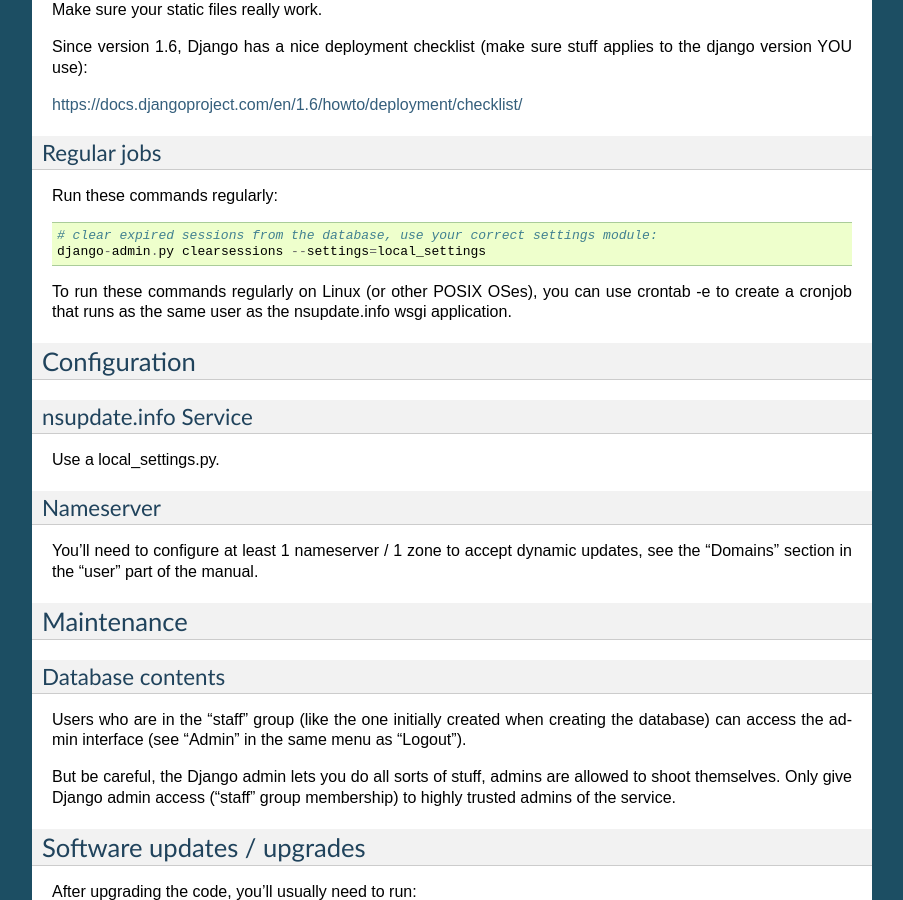
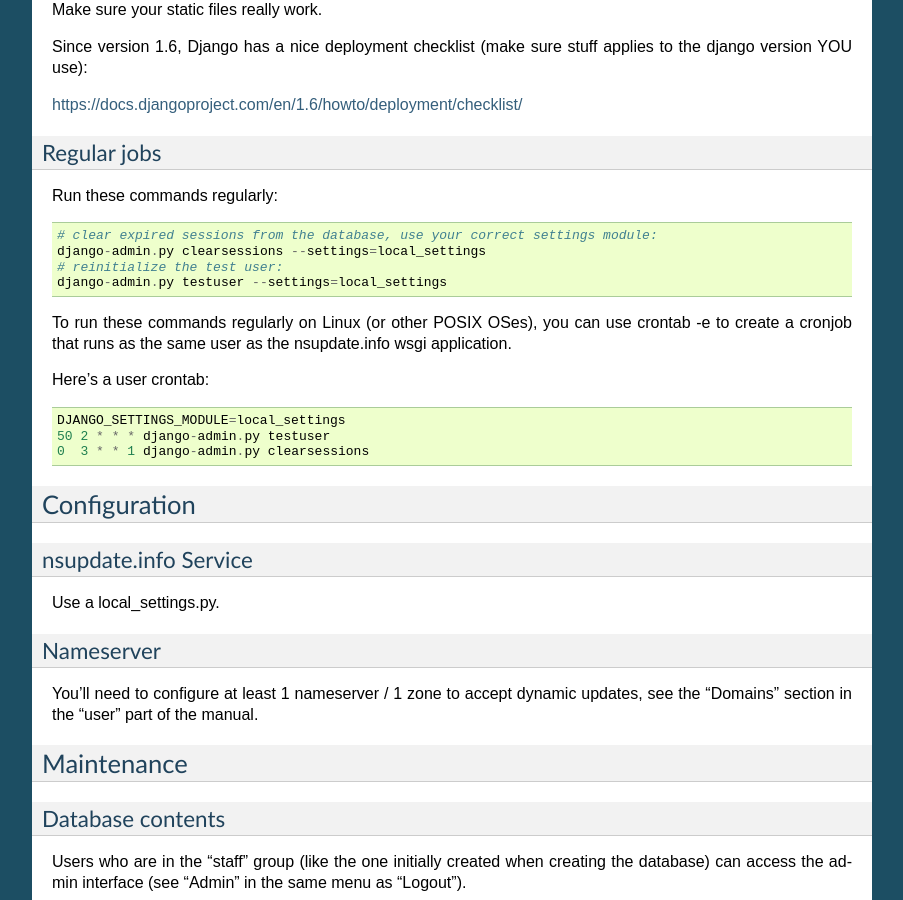
Before and after one commit to nsupdate-info/nsupdate.info, a Sphinx documentation site: the page built from docs/admin.rst, in a window 1280 px wide and 900 px high, scrolled down 1077 px. Shown: the whole window, without its empty margins (198-1101 px from the left). Built offline with Sphinx 7.4.7, drawn with Linux system fonts in a browser that asks for light colours.

Commit message:
add docs for manage testuser, add user crontab

```diff
--- a/docs/admin.rst
+++ b/docs/admin.rst
@@ -74,10 +74,18 @@
 
     # clear expired sessions from the database, use your correct settings module:
     django-admin.py clearsessions --settings=local_settings
+    # reinitialize the test user:
+    django-admin.py testuser --settings=local_settings
 
 To run these commands regularly on Linux (or other POSIX OSes), you can use
 crontab -e to create a cronjob that runs as the same user as the nsupdate.info
 wsgi application.
+
+Here's a user crontab::
+
+    DJANGO_SETTINGS_MODULE=local_settings
+    50 2 * * * django-admin.py testuser
+    0  3 * * 1 django-admin.py clearsessions
 
 
 Configuration
```
